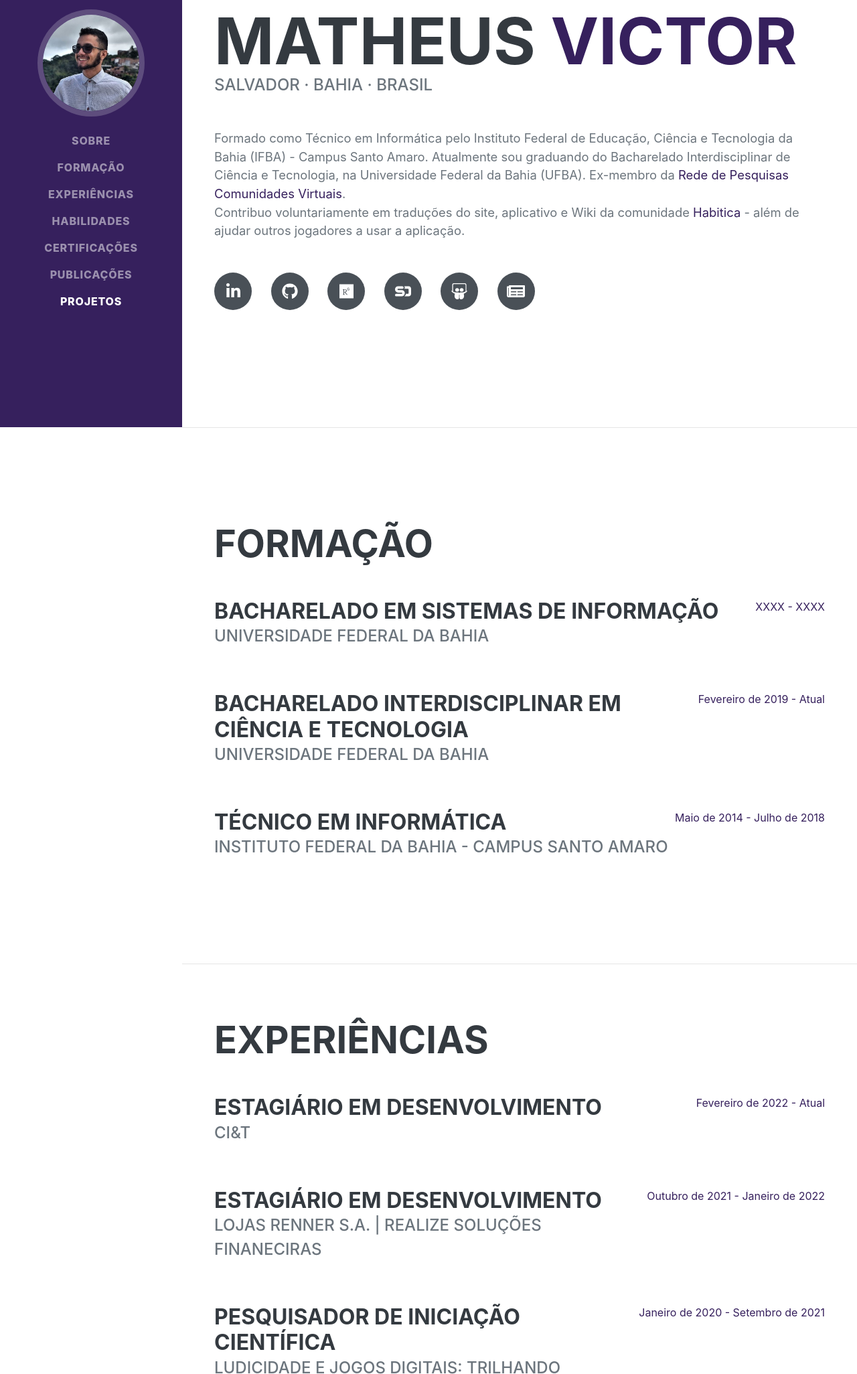
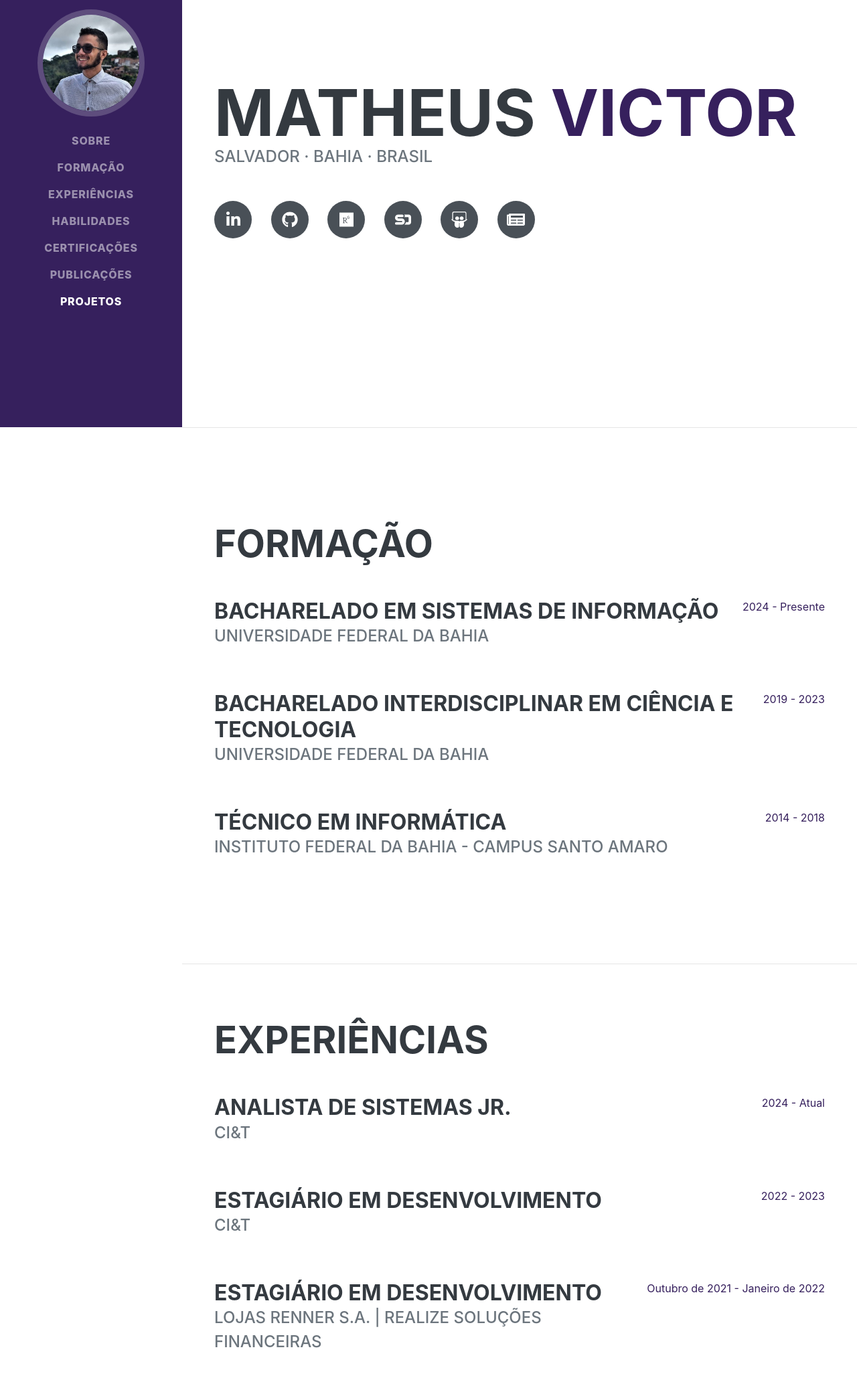
Before and after one commit to matheusvictor/matheusvictor.github.io, a plain HTML site: page index.html in a window 1280 px wide. Shown: the part 162-2214 px from the top of the page at 67% size. Drawn offline with nearby package versions, Linux system fonts and the light colour scheme; a web font is replaced by a local one.

Commit message:
update: Atualiza conteúdo

```diff
--- a/index.html
+++ b/index.html
@@ -47,14 +47,7 @@
                     <div class="subheading mb-5">
                         Salvador · Bahia · Brasil
                     </div>
-                    <p class="lead mb-5">
-                        Formado como Técnico em Informática pelo Instituto Federal de Educação, Ciência e Tecnologia da Bahia (IFBA) - Campus Santo Amaro.
-                        Atualmente sou graduando do Bacharelado Interdisciplinar de Ciência e Tecnologia, na Universidade Federal da Bahia (UFBA). Ex-membro da
-                        <a href="http://comunidadesvirtuais.pro.br/cv/" target="_blank">Rede de Pesquisas Comunidades Virtuais</a>.
-                        <br>
-                        Contribuo voluntariamente em traduções do site, aplicativo e Wiki da comunidade <a href="https://habitica.com/" target="_blank">Habitica</a>
-                        - além de ajudar outros jogadores a usar a aplicação.
-                    </p>
+
                     <div class="social-icons">
                         <a class="social-icon" href="https://www.linkedin.com/in/mathvictor/" target="_blank"><i class="fab fa-linkedin-in"></i></a>
                         <a class="social-icon" href="https://github.com/matheusvictor/" target="_blank"><i class="fab fa-github"></i></a>
@@ -75,21 +68,21 @@
                             <h3 class="mb-0">Bacharelado em Sistemas de Informação</h3>
                             <div class="subheading mb-3">Universidade Federal da Bahia</div>
                         </div>
-                        <div class="flex-shrink-0"><span class="text-primary">XXXX - XXXX</span></div>
+                        <div class="flex-shrink-0"><span class="text-primary">2024 - Presente</span></div>
                     </div>
                     <div class="d-flex flex-column flex-md-row justify-content-between mb-5">
                         <div class="flex-grow-1">
                             <h3 class="mb-0">Bacharelado Interdisciplinar em Ciência e Tecnologia</h3>
                             <div class="subheading mb-3">Universidade Federal da Bahia</div>
                         </div>
-                        <div class="flex-shrink-0"><span class="text-primary">Fevereiro de 2019 - Atual</span></div>
+                        <div class="flex-shrink-0"><span class="text-primary">2019 - 2023</span></div>
                     </div>
                     <div class="d-flex flex-column flex-md-row justify-content-between">
                         <div class="flex-grow-1">
                             <h3 class="mb-0">Técnico em Informática</h3>
                             <div class="subheading mb-3">Instituto Federal da Bahia - Campus Santo Amaro</div>
                         </div>
-                        <div class="flex-shrink-0"><span class="text-primary">Maio de 2014 - Julho de 2018</span></div>
+                        <div class="flex-shrink-0"><span class="text-primary">2014 - 2018</span></div>
                     </div>
                 </div>
             </section>
@@ -101,18 +94,27 @@
                     <h2 class="mb-5">Experiências</h2>
                     <div class="d-flex flex-column flex-md-row justify-content-between mb-5">
                         <div class="flex-grow-1">
+                            <h3 class="mb-0">Analista de Sistemas Jr.</h3>
+                            <div class="subheading mb-3">
+                                CI&T
+                            </div>
+                        </div>
+                        <div class="flex-shrink-0"><span class="text-primary">2024 - Atual</span></div>
+                    </div>
+                    <div class="d-flex flex-column flex-md-row justify-content-between mb-5">
+                        <div class="flex-grow-1">
                             <h3 class="mb-0">Estagiário em Desenvolvimento</h3>
                             <div class="subheading mb-3">
                                 CI&T
                             </div>
                         </div>
-                        <div class="flex-shrink-0"><span class="text-primary">Fevereiro de 2022 - Atual</span></div>
+                        <div class="flex-shrink-0"><span class="text-primary">2022 - 2023</span></div>
                     </div>
                     <div class="d-flex flex-column flex-md-row justify-content-between mb-5">
                         <div class="flex-grow-1">
                             <h3 class="mb-0">Estagiário em Desenvolvimento</h3>
                             <div class="subheading mb-3">
-                                Lojas Renner S.A. | Realize Soluções Finaneciras
+                                Lojas Renner S.A. | Realize Soluções Financeiras
                             </div>
                         </div>
                         <div class="flex-shrink-0"><span class="text-primary">Outubro de 2021 - Janeiro de 2022</span></div>
@@ -206,6 +208,13 @@
                     <div class="d-flex flex-column flex-md-row justify-content-between mb-5">
                         <div class="flex-grow-1">
                             <a  target="_blank"
+                                href="https://www.credly.com/badges/9e9f6e5f-4afc-49e7-a485-6d4ee311328d/linked_in_profile">
+                                <img
+                                height="200" width="200"
+                                alt="AWS Certified Cloud Practitioner"
+                                src="https://images.credly.com/size/680x680/images/00634f82-b07f-4bbd-a6bb-53de397fc3a6/image.png">
+                            </a>
+                            <a  target="_blank"
                                 href="https://www.credly.com/badges/893bc25b-91b7-40bb-b208-e4aca9deaebd/linked_in_profile">
                                 <img
                                 height="200" width="200"
```
